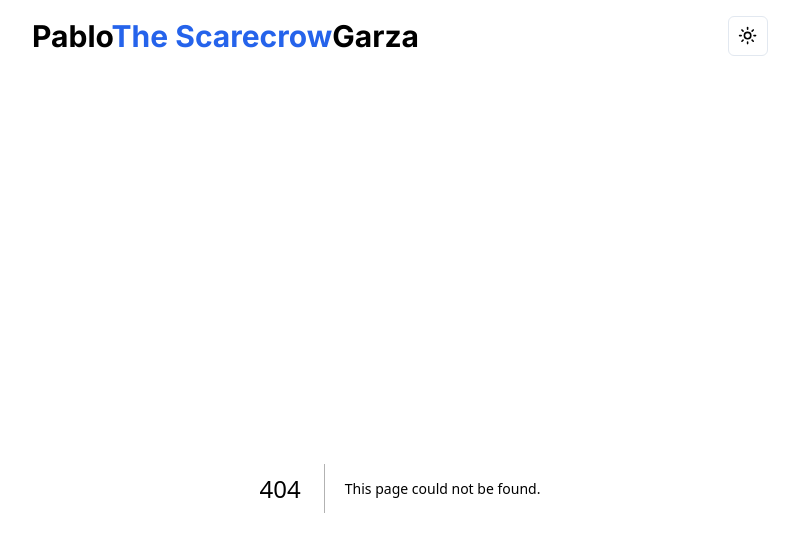
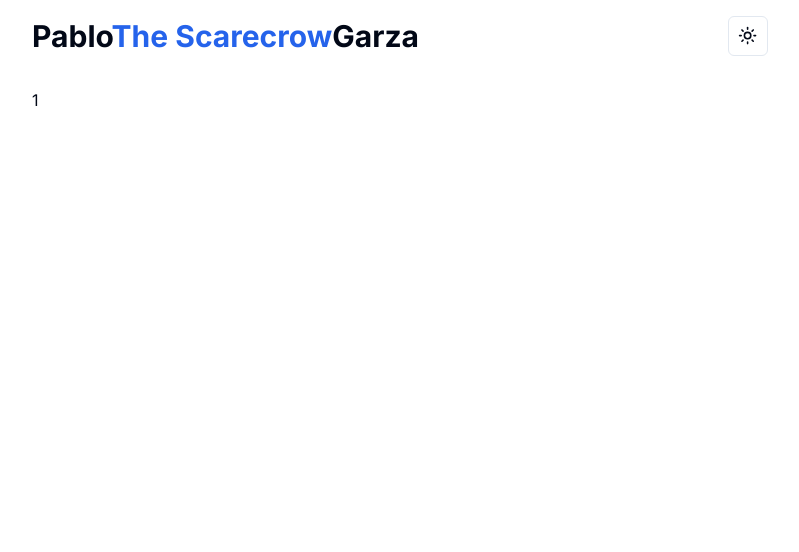
Before and after one commit to Pgarza-dev/nextjs-blog, a Next.js app: page /blog/1 in a window 1280 px wide. Before the commit this address had no page. Shown: the top 552 px of the page, without its empty margins (240-1039 px from the left). Built offline with nearby package versions, Linux system fonts and the light colour scheme.

Commit message:
Add button to read more on blog cards

```diff
--- /dev/null
+++ b/app/blog/[slug]/page.tsx
@@ -0,0 +1,7 @@
+export default function BlogArticle({params}: {params: {slug: string}}) {
+    return (
+        <div>
+            <h1>{params.slug}</h1>
+        </div>
+    );
+}
--- a/app/page.tsx
+++ b/app/page.tsx
@@ -2,6 +2,8 @@ import { Card, CardContent } from "@/components/ui/card";
 import { simpleBlogCard } from "./lib/interface";
 import { client, urlFor } from "./lib/sanity";
 import Image from "next/image";
+import { Button } from "@/components/ui/button";
+import Link from "next/link";
 
 async function getData() {
 const query = `
@@ -28,8 +30,14 @@ export default async function Home() {
 
 
         <CardContent className="pt-5">
-          <h3 className="text-lg line-clamp-2">{post.title}</h3>
+          <h3 className="text-lg line-clamp-2 font-bold">{post.title}</h3>
           <p className="line-clamp-3 text-sm pt-2 text-gray-600 dark:text-gray-300">{post.smallDescription}</p>
+        <Button asChild className="w-full mt-5">
+          <Link href={`/blog/${post.currentSlug}`}>
+            Read More
+          </Link>
+        </Button>
+
         </CardContent>
 
       </Card>))}
```
